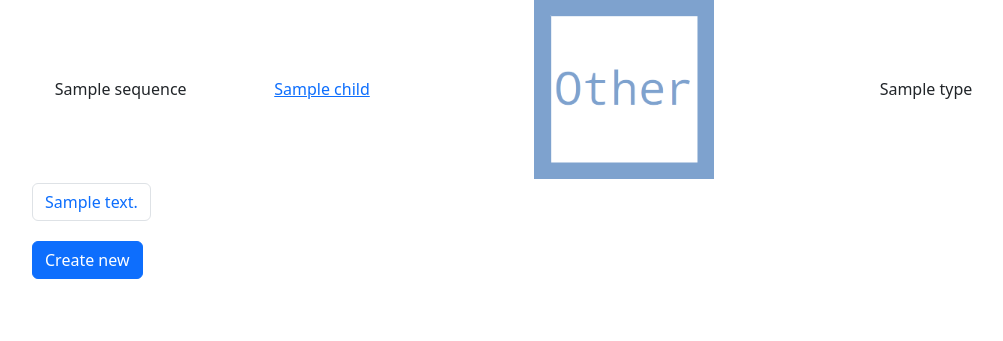
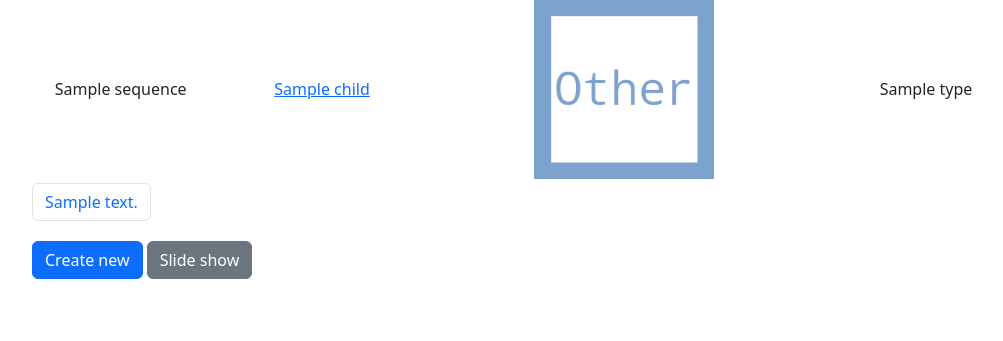
Before and after one commit to YuhichYOC/Filesystem-browser, a Django app: template templates/filesystem/browse.html in a window 1280 px wide. Shown: the part 125-466 px from the top of the page, without its empty margins (16-1019 px from the left). Run offline with Django 5.2, Linux system fonts and the light colour scheme; the template is opened without the code that fills it: most values are stand-ins (such as "Sample title", 1, 10 or a date in 2020); some libraries are stand-ins or nearby versions.

Commit message:
Adding experimental features.

```diff
--- a/browser/settings.py
+++ b/browser/settings.py
@@ -28,7 +28,7 @@ SECRET_KEY = env('DJANGO_SECRET_KEY')
 # SECURITY WARNING: don't run with debug turned on in production!
 DEBUG = True
 
-ALLOWED_HOSTS = []
+ALLOWED_HOSTS = env.list('DJANGO_ALLOWED_HOSTS')
 
 # Application definition
 
--- a/docker-compose.yaml
+++ b/docker-compose.yaml
@@ -10,4 +10,5 @@ services:
             - "443:443"
         volumes:
             - </path/to/your/smb/share/directory>:</path/to/share/directory/in/your/container>
+            - .env:/opt/browser/.env
         command: supervisord -c /etc/supervisor/conf.d/supervisord.conf
--- a/static/browse.js
+++ b/static/browse.js
@@ -27,9 +27,7 @@ DelayedImageLoader.prototype.focus = function (e) {
     let request = new XMLHttpRequest();
     request.open('GET', this.thumb_url + "?id=" + e.getAttribute('id') + "&content=encoded");
     request.responseType = 'text';
-    request.onload = function () {
-        e.src = request.responseText;
-    }
+    request.onload = () => e.src = request.responseText;
     request.send();
     e.removeAttribute('id');
 }
@@ -52,3 +50,38 @@ TileSwitch.prototype.changed = function (ev) {
         this.window.location.href = '?id=' + this.id + '&type=' + this.type + '&page=' + this.page;
     }
 }
+
+const SlideShow = function (w, i) {
+    if (!(this instanceof SlideShow)) {
+        return new SlideShow(w, i);
+    }
+
+    this.window = w;
+    this.interval = undefined;
+    this.interval_ms = i;
+}
+
+SlideShow.prototype.start = function () {
+    const targets = Array.from(this.window.document.querySelectorAll('[data-lightbox]')).map(image => image.getAttribute('href'));
+    if (targets.length === 0) {
+        return;
+    }
+    let index = 0;
+    this.interval = setInterval(() => {
+        this.load(targets[index]);
+        index = (index + 1) % targets.length;
+    }, this.interval_ms);
+}
+
+SlideShow.prototype.load = (target) => fetch(target)
+    .then(res => res.arrayBuffer())
+    .then(bytes => {
+        const url = URL.createObjectURL(new Blob([new Uint8Array(bytes)], { type: 'image/png' }));
+        const i = this.window.document.getElementById('slide-show-image');
+        i.onload = () => URL.revokeObjectURL(url);
+        i.src = url;
+    });
+
+SlideShow.prototype.stop = function () {
+    clearInterval(this.interval);
+}
--- a/templates/filesystem/browse.html
+++ b/templates/filesystem/browse.html
@@ -24,6 +24,7 @@
 {% endif %}
     {% include 'filesystem/pagination.html' with directory=directory %}
     {% include 'filesystem/create_new.html' with directory=directory %}
+    {% include 'filesystem/slide_show.html' %}
 </div>
 <script src="https://cdnjs.cloudflare.com/ajax/libs/jquery/3.7.1/jquery.min.js"
         type="text/javascript"></script>
@@ -35,21 +36,19 @@
 <script type="text/javascript">
     const delayedImageLoader = DelayedImageLoader(window, '{% url 'filesystem:index' %}');
     const tileSwitch = TileSwitch(window, '{{ directory.id }}', '{{ directory.type }}', '{{ directory.page }}');
+    const slideShow = SlideShow(window, {{ directory.slide_show_interval_ms }});
     window.onload = () => {
         window.addEventListener('scroll', onScroll);
         document.getElementById('showTile').addEventListener('change', onChangeShowTile);
         if ('{{ directory.is_tile }}' === 'True') {
             document.getElementById('showTile').checked = true;
         }
+        document.getElementById('slide-show-close').addEventListener('click', (ev) => slideShow.stop());
     }
 
-    function onScroll() {
-        delayedImageLoader.scroll();
-    }
+    const onScroll = () => delayedImageLoader.scroll();
 
-    function onChangeShowTile(ev) {
-        tileSwitch.changed(ev);
-    }
+    const onChangeShowTile = (ev) => tileSwitch.changed(ev);
 </script>
 </body>
 </html>
--- /dev/null
+++ b/templates/filesystem/slide_show.html
@@ -0,0 +1,14 @@
+<input type="button" class="btn btn-secondary" data-bs-toggle="modal" data-bs-target="#slide-show-modal" onclick="slideShow.start();" value="Slide show">
+<div class="modal fade" id="slide-show-modal">
+    <div class="modal-dialog modal-fullscreen">
+        <div class="modal-content" id="slide-show-content">
+            <div class="modal-header" id="slide-show-header">
+                <h5 class="modal-title">Slide show</h5>
+                <input type="button" class="btn-close" data-bs-dismiss="modal" id="slide-show-close">
+            </div>
+            <div class="modal-body p-0 d-flex align-items-center justify-content-center" id="slide-show-body">
+                <img src="" class="img-fluid h-100 object-fit-cover" id="slide-show-image">
+            </div>
+        </div>
+    </div>
+</div>
```
Also changed, not shown: com/yoclabo/filesystem/item/Item.py (+10 -2 lines), 2 other files.
